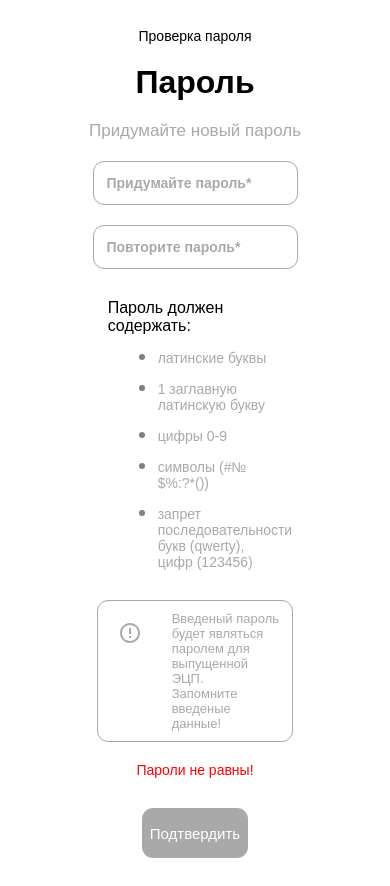
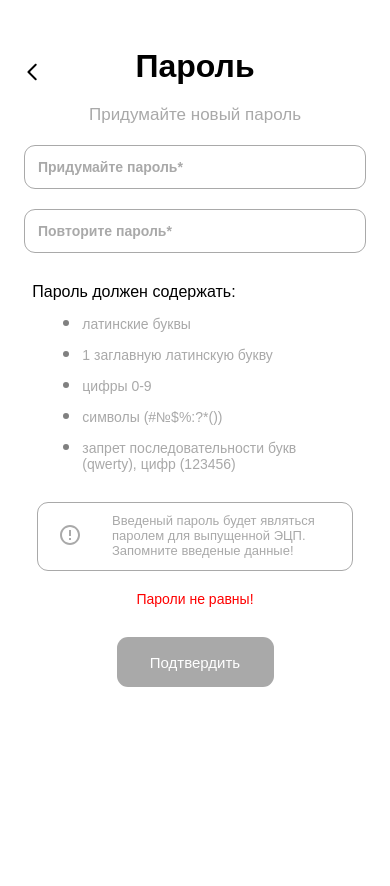
Before and after one commit to ri4an-official/forte-app, a React (Create React App) app: page / in a window 390 px wide. After the commit the page ends 844 px from the top, so only its background shows below. Built offline with nearby package versions, Linux system fonts and the light colour scheme.

Commit message:
feat: mobile adaptive

```diff
--- a/src/components/PasswordForm.tsx
+++ b/src/components/PasswordForm.tsx
@@ -2,6 +2,7 @@ import { useEffect, useState } from 'react'
 import styled from 'styled-components'
 import { useInput } from '../models/hooks/useInput'
 import { WarningIcon } from './icons/WarningIcon'
+import icon from './../assets/back-icon.png'
 export const PasswordForm = () => {
     const password = useInput()
     const newPassword = useInput()
@@ -17,7 +18,8 @@ export const PasswordForm = () => {
     }, [password.value, password.error, newPassword.value, newPassword.error])
     return (
         <Form>
-            <Header>Проверка пароля</Header>
+            <StyledBackIcon src={icon} alt='back-icon' />
+            {window.length > 400 && <Header>Проверка пароля</Header>}
             <h1>Пароль</h1>
             <Wish>Придумайте новый пароль</Wish>
             <Input
@@ -66,6 +68,19 @@ export const PasswordForm = () => {
         </Form>
     )
 }
+const StyledBackIcon = styled.img`
+    display: none;
+    width: 300px;
+    @media (max-width: 400px) {
+        width: 24px;
+        height: 24px;
+        display: inline-block;
+        position: absolute;
+        top: 50px;
+        left: 10px;
+    }
+`
+
 const Error = styled.label`
     font-size: 14px;
     color: red;
@@ -85,14 +100,14 @@ const Wish = styled.div`
     font-size: 17px;
 `
 const Conditions = styled.div`
-    width: 55%;
+    width: 110%;
 `
 const Warning = styled.div`
     display: flex;
     border: 1px solid darkgray;
     border-radius: 11px;
     color: darkgray;
-    width: 55%;
+    width: 100%;
     font-size: 13px;
 `
 const Input = styled.input`
@@ -104,19 +119,19 @@ const Input = styled.input`
     }
     font-weight: bold;
     font-size: 14px;
-    width: 50%;
+    width: 100%;
     border: 1px solid darkgray;
     border-radius: 11px;
     padding: 13px;
 `
 const Form = styled.div`
-    padding: 10px;
+    padding: 30px;
     font-family: Arial, Helvetica, sans-serif;
     display: flex;
     justify-content: center;
     align-items: center;
     flex-direction: column;
-    width: 600px;
+    width: 400px;
     * {
         margin: 10px;
     }
@@ -136,7 +151,7 @@ const Button = styled.button`
     }
     cursor: pointer;
     margin-top: 20px;
-    width: 30%;
+    width: 50%;
     height: 50px;
     padding: 5px;
     font-size: 15px;
```
